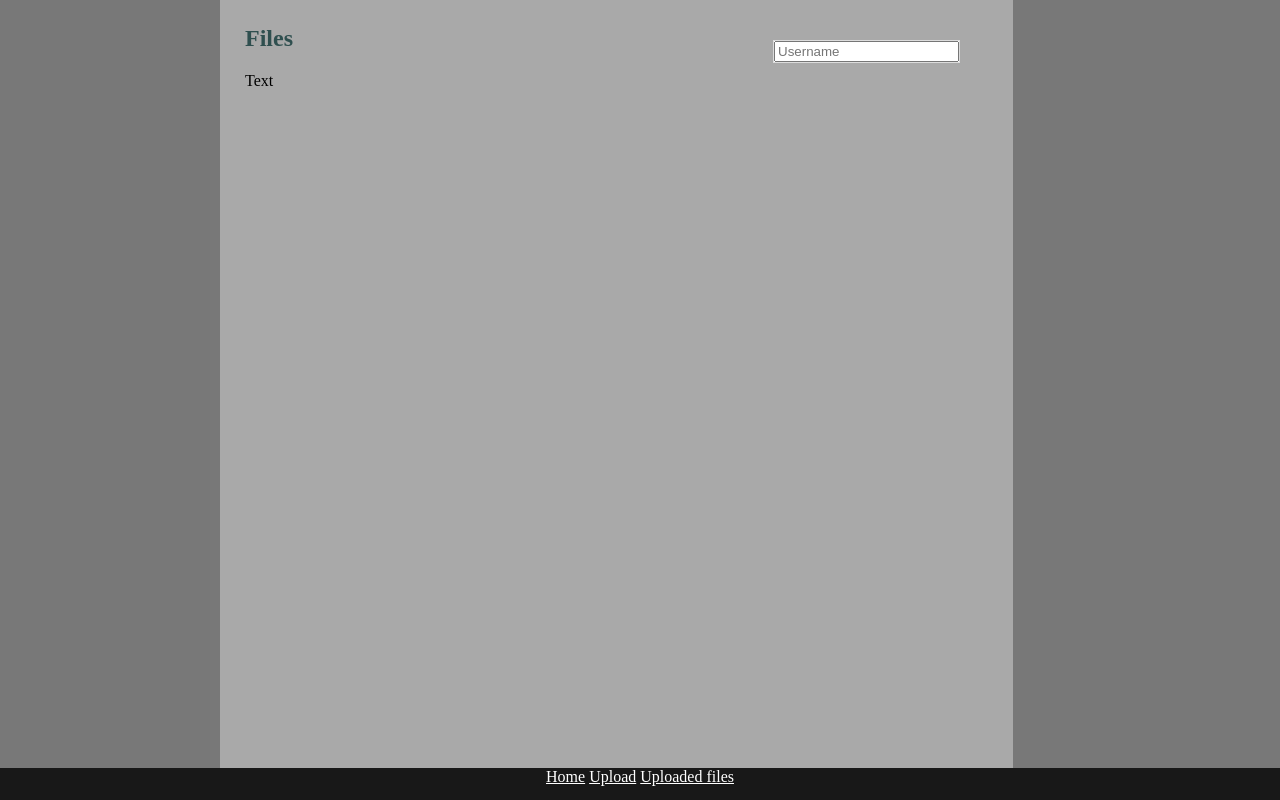
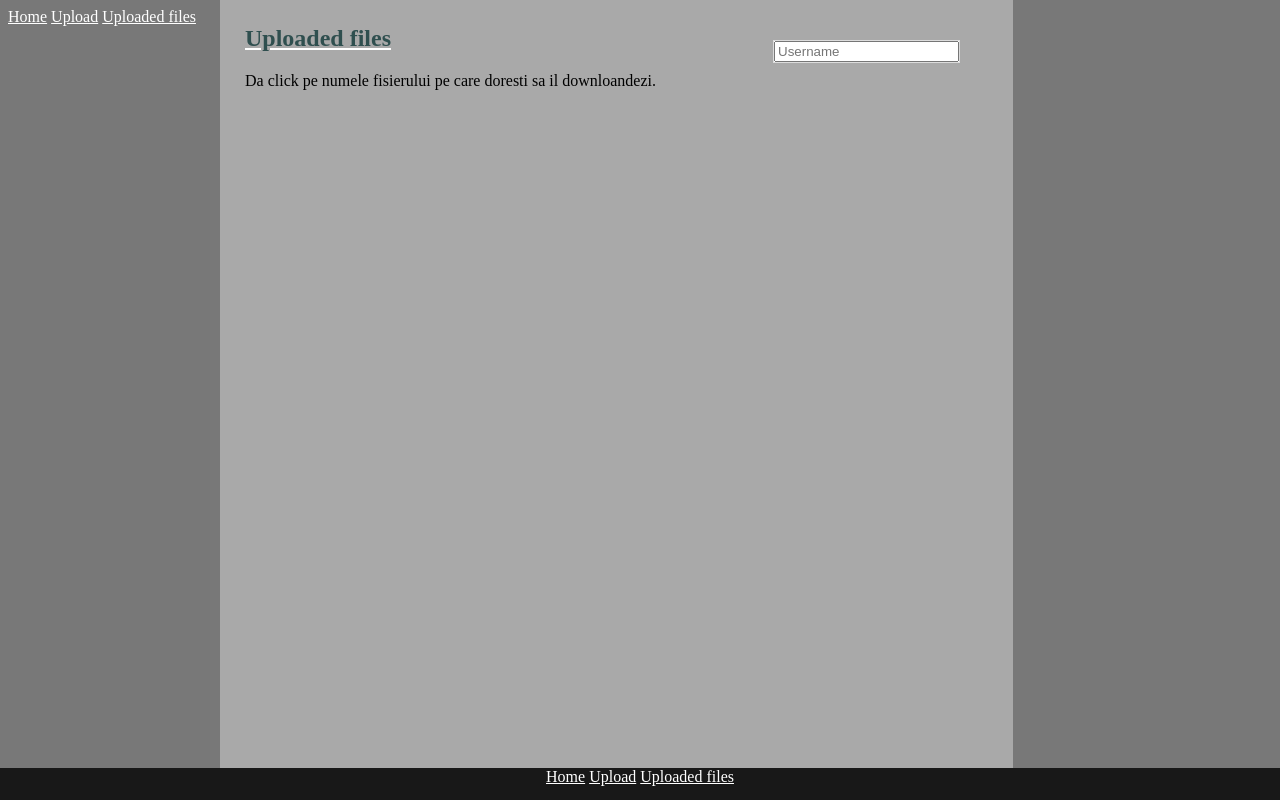
Before and after one commit to Tavy7/File-Transfer-Over-Local-Network, a Flask app: page /uploaded-files in a window 1280 px wide. Run offline with Flask 2, Linux system fonts and the light colour scheme.

Commit message:
Update uploaded_files.html

```diff
--- a/templates/uploaded_files.html
+++ b/templates/uploaded_files.html
@@ -8,9 +8,17 @@
 </head>
 
 <body>
-  <article>
-    <h1>Files</h1>
-    <p>Text</p>
+  <header class="middle">
+        <nav>
+            <a href="{{ url_for('home') }}">Home</a>
+            <a href="{{ url_for('uploads') }}">Upload</a>
+            <a class="active" href="{{ url_for('upload_main')}}">Uploaded files</a>
+        </nav>
+  </header>
+
+  <article class="middle">
+    <a href="/ghe"><h1>Uploaded files</h1></a>
+    <p>Da click pe numele fisierului pe care doresti sa il downloandezi.</p>
 
     <table>
       {% for nume in result %}
@@ -31,10 +39,10 @@
   <script src="{{ url_for('static', filename='scripts/script.js') }}"></script>
 </body>
 
-<footer>
+<footer class="middle">
   <a href="{{ url_for('home') }}">Home</a>
   <a href="{{ url_for('uploads') }}">Upload</a>
-  <a href="{{ url_for('upload_main')}}">Uploaded files</a>
+  <a class="active" href="{{ url_for('upload_main')}}">Uploaded files</a>
 </footer>
 
 </html>
```
